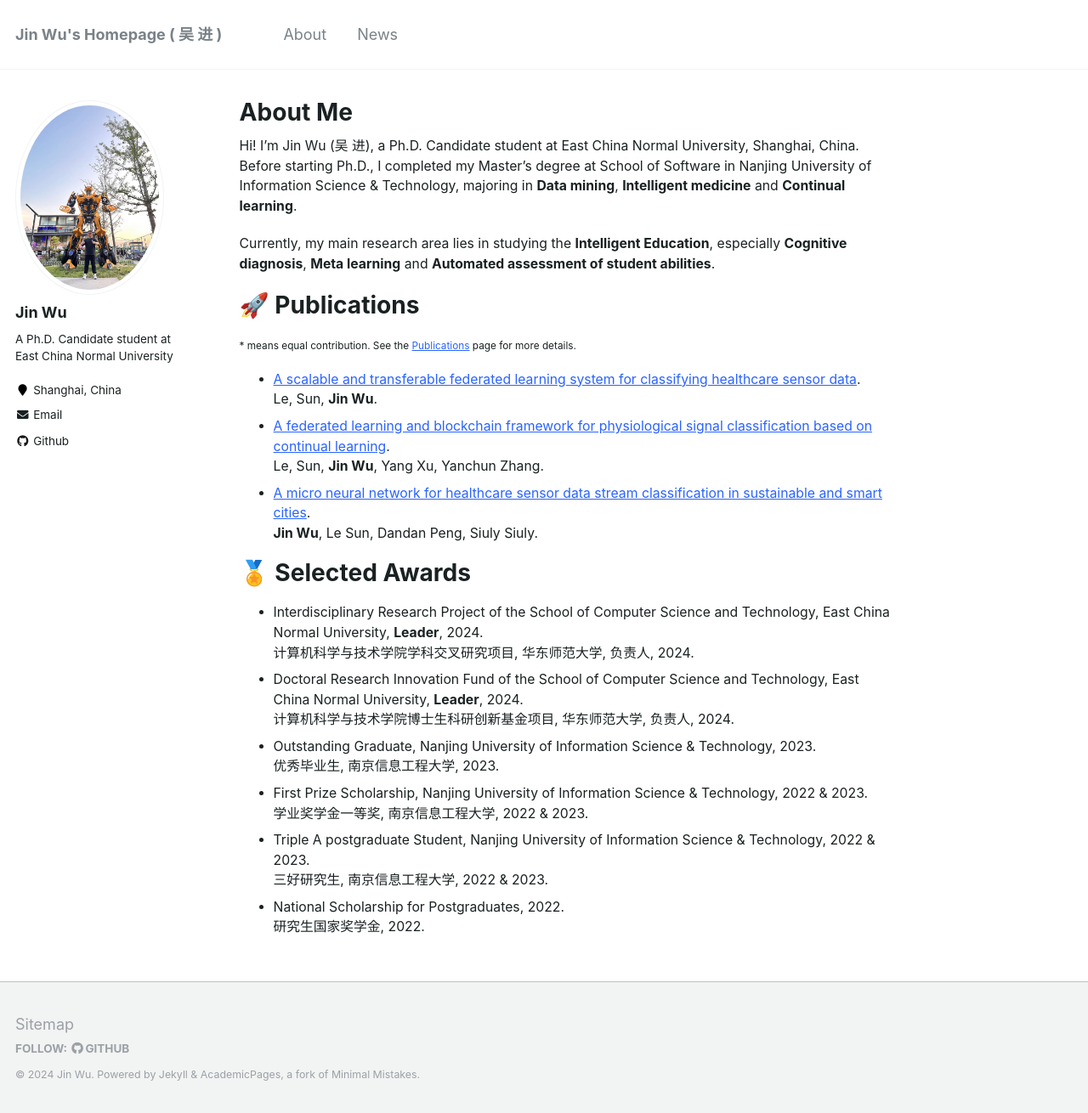
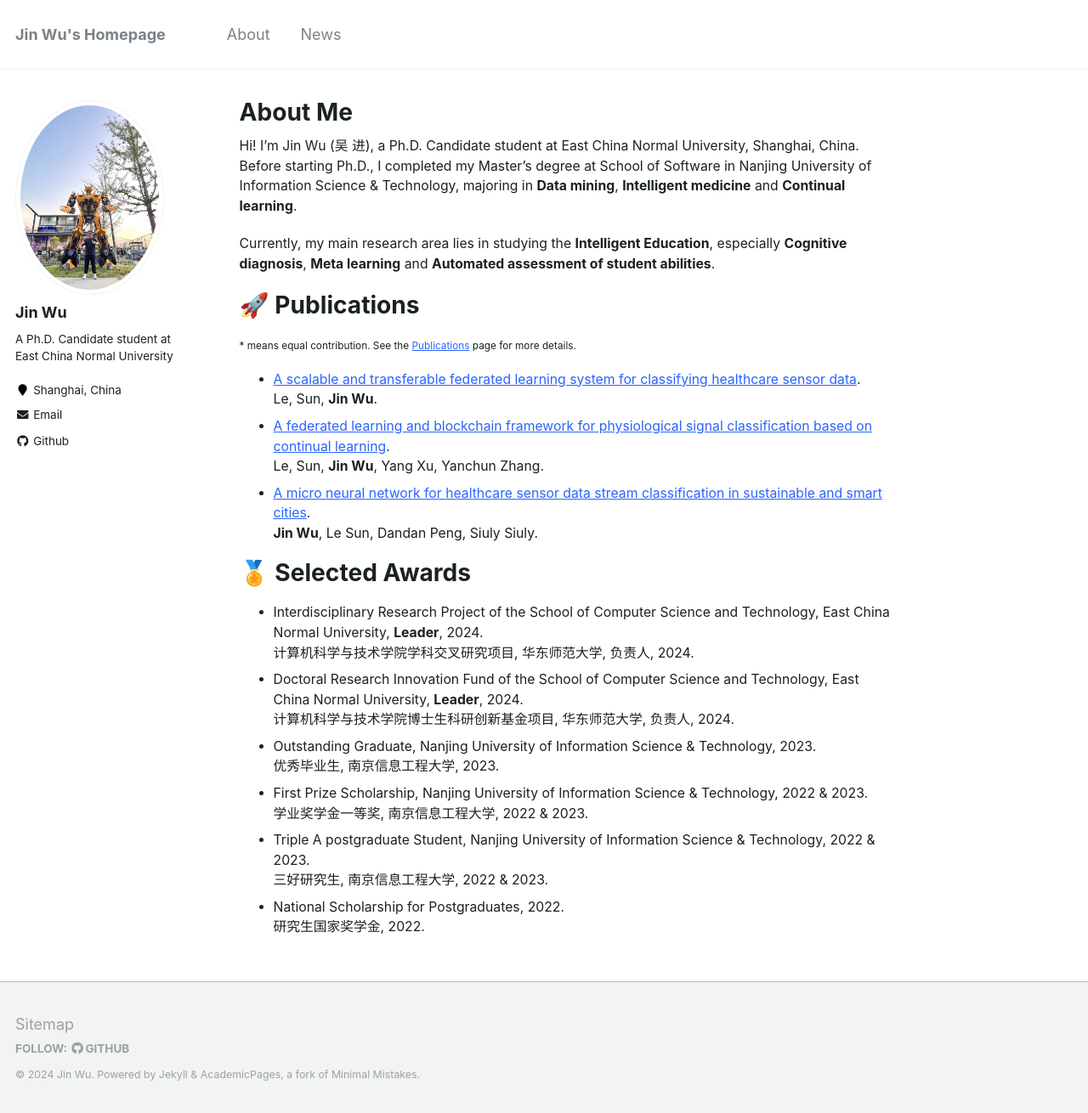
Before and after one commit to WooTzins/WooTzins.github.io, a Jekyll site: the page built from _pages/about.md, in a window 1280 px wide and 1310 px high. Shown: the whole window at 85% size. Built offline with Jekyll 4.4.1, drawn with Linux system fonts in a browser that asks for light colours; comment, search, counter and statistics services are not loaded.

Commit message:
Update _config.yml

```diff
--- a/_config.yml
+++ b/_config.yml
@@ -7,7 +7,7 @@
 
 # Site Settings
 locale                   : "en-US"
-title                    : "Jin Wu's Homepage ( 吴 进 )"
+title                    : "Jin Wu's Homepage"
 title_separator          : "-"
 name                     : &name "Jin Wu"
 description              : &description "Ph.D. Candidate student at East China Normal University"
```
